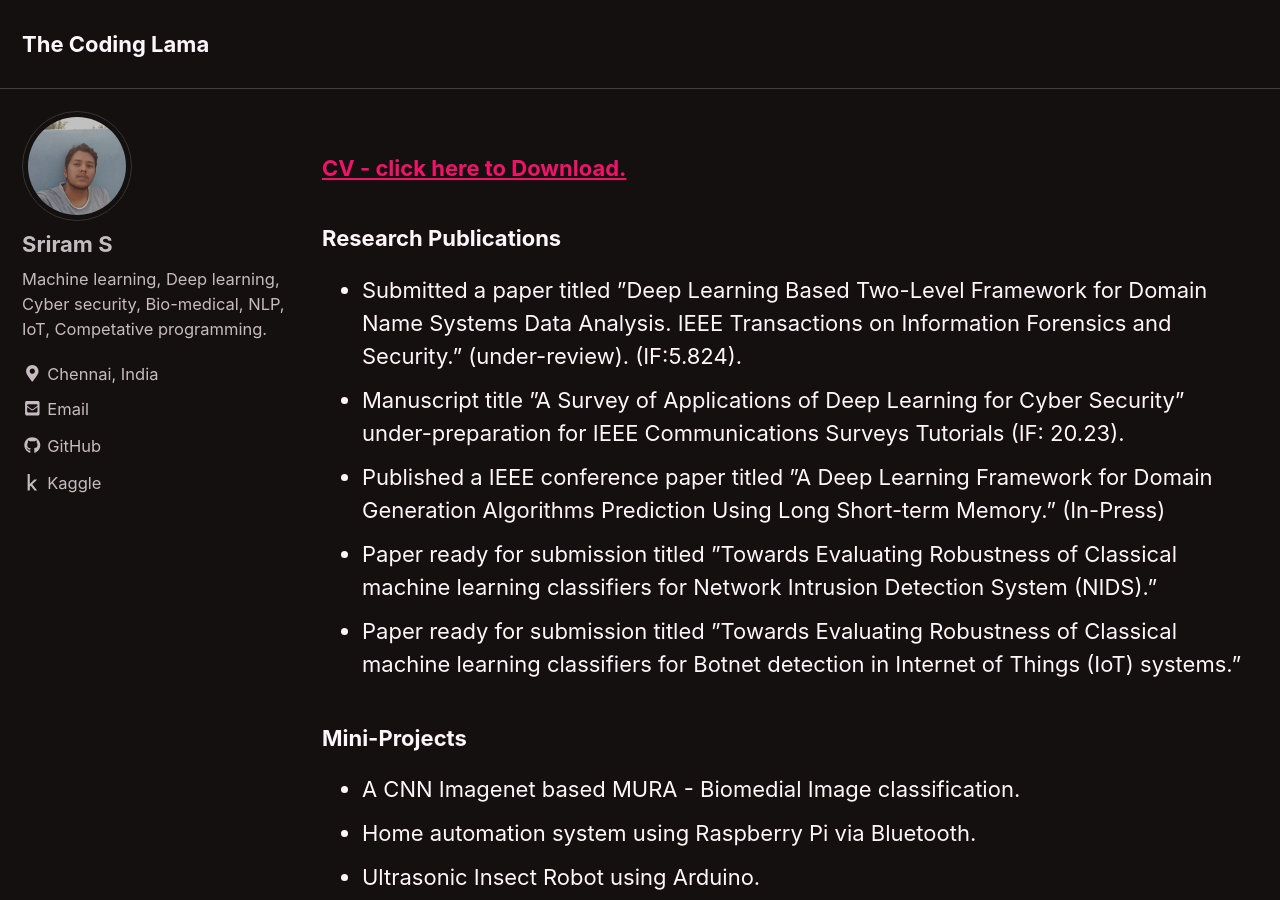
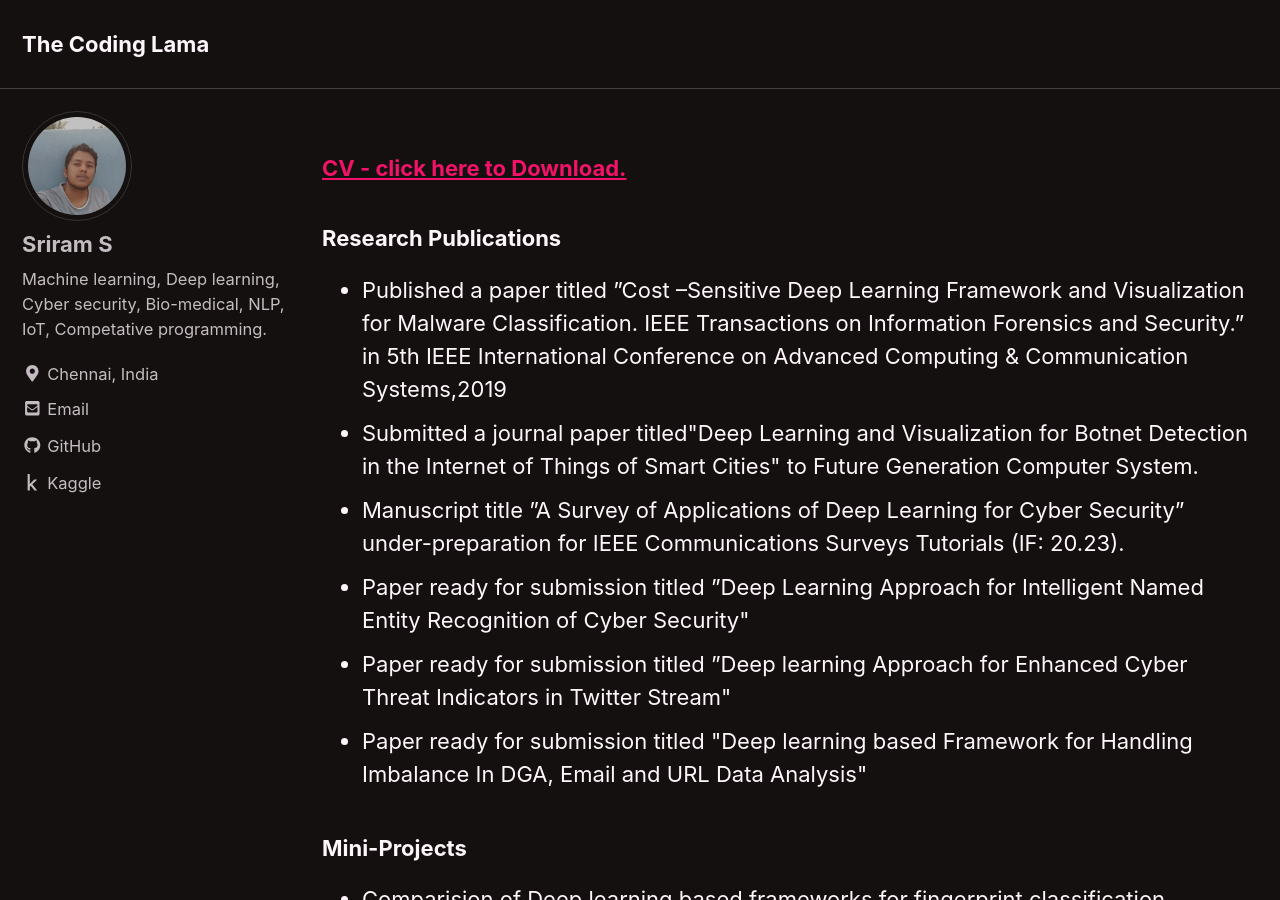
Before and after one commit to simranketha/simranketha.github.io, a Jekyll site: the page built from index.html, in a window 1280 px wide and 900 px high. Built offline with Jekyll 4.4.1, drawn with Linux system fonts in a browser that asks for light colours; cached includes are drawn as plain includes; the list of posts is cut into pages by our own code; some of the changed text lies outside the part shown.

Commit message:
Update home.html

```diff
--- a/_layouts/home.html
+++ b/_layouts/home.html
@@ -10,21 +10,20 @@ layout: archive
 <h3>Research Publications</h3>
 
 <ul>
-  <li>Submitted a paper titled ”Deep Learning Based Two-Level Framework for Domain Name Systems Data Analysis. IEEE Transactions on Information Forensics and Security.” (under-review). (IF:5.824).</li>
+  <li>Published a paper titled ”Cost –Sensitive Deep Learning Framework and Visualization for Malware Classification. IEEE Transactions on Information Forensics and Security.”  in 5th IEEE International Conference on Advanced Computing & Communication Systems,2019</li>
+  <li>Submitted a journal paper titled"Deep Learning and Visualization for Botnet Detection in the Internet of Things of Smart Cities" to Future Generation Computer System.</li>
   <li>Manuscript title ”A Survey of Applications of Deep Learning for Cyber Security” under-preparation for IEEE Communications Surveys Tutorials (IF: 20.23).</li>
-  <li>Published a IEEE conference paper titled ”A Deep Learning Framework for Domain Generation Algorithms Prediction Using Long Short-term Memory.” (In-Press)</li>
-  <li>Paper ready for submission titled ”Towards Evaluating Robustness of Classical machine learning classifiers for Network Intrusion Detection System (NIDS).”
-  </li>
-  <li>Paper ready for submission titled ”Towards Evaluating Robustness of Classical machine learning classifiers for Botnet detection in Internet of Things (IoT) systems.”
-  </li>
+  <li>Paper ready for submission titled ”Deep Learning Approach for Intelligent Named Entity Recognition of Cyber Security" </li>
+  <li>Paper ready for submission titled ”Deep learning Approach for Enhanced Cyber Threat Indicators in Twitter Stream"</li>
+  <li>Paper ready for submission titled "Deep learning based Framework for Handling Imbalance In DGA, Email and URL Data Analysis"</li>
+
 </ul>
 
 <h3>Mini-Projects</h3>
 <ul>
-  <li>A CNN Imagenet based MURA - Biomedial Image classification.</li>
-  <li>Home automation system using Raspberry Pi via Bluetooth.</li>
-  <li>Ultrasonic Insect Robot using Arduino.</li>
-  <li>Voice controlled Robotic hand using Raspberry Pi.</li>
+  <li>Comparision of Deep learning based frameworks for fingerprint classification.</li>
+  <li>Smart Blind Stick using Arduino </li>
+  <li>AI based Smart mirror.</li>
 </ul>
 
 {% for post in paginator.posts %}
```
